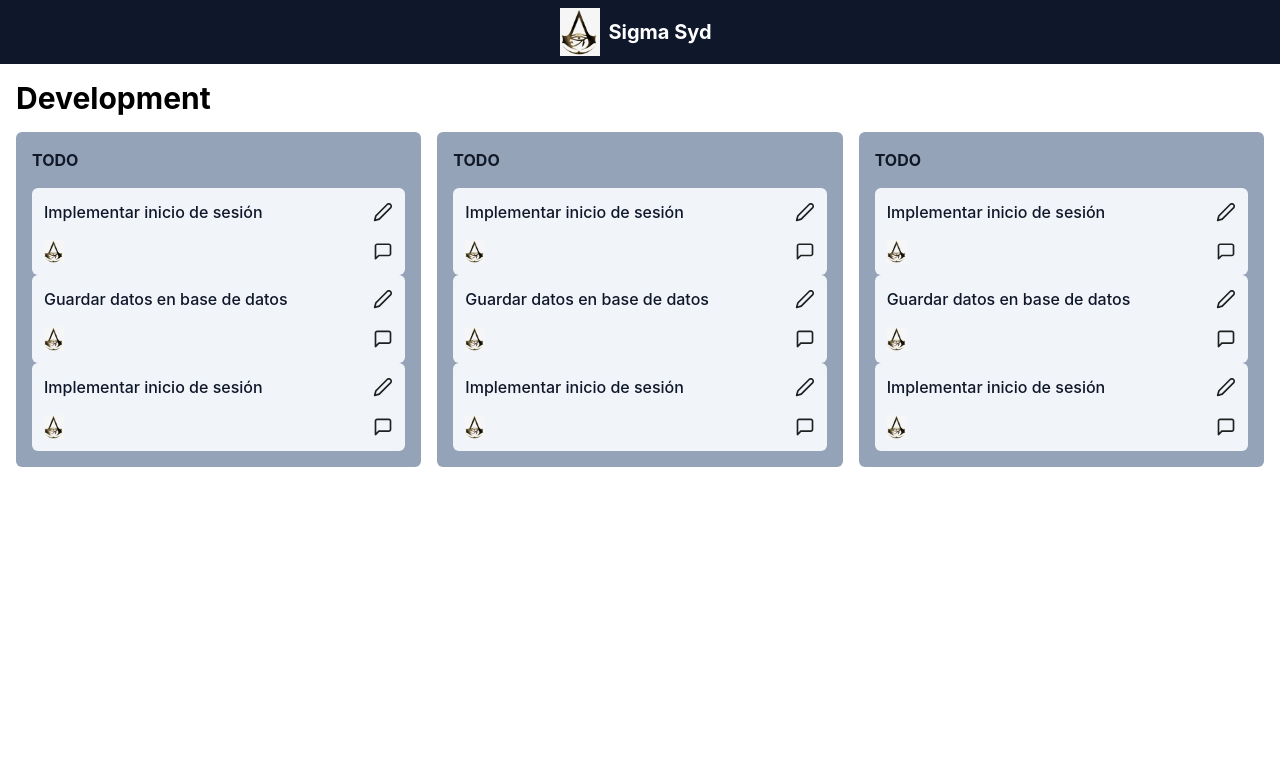
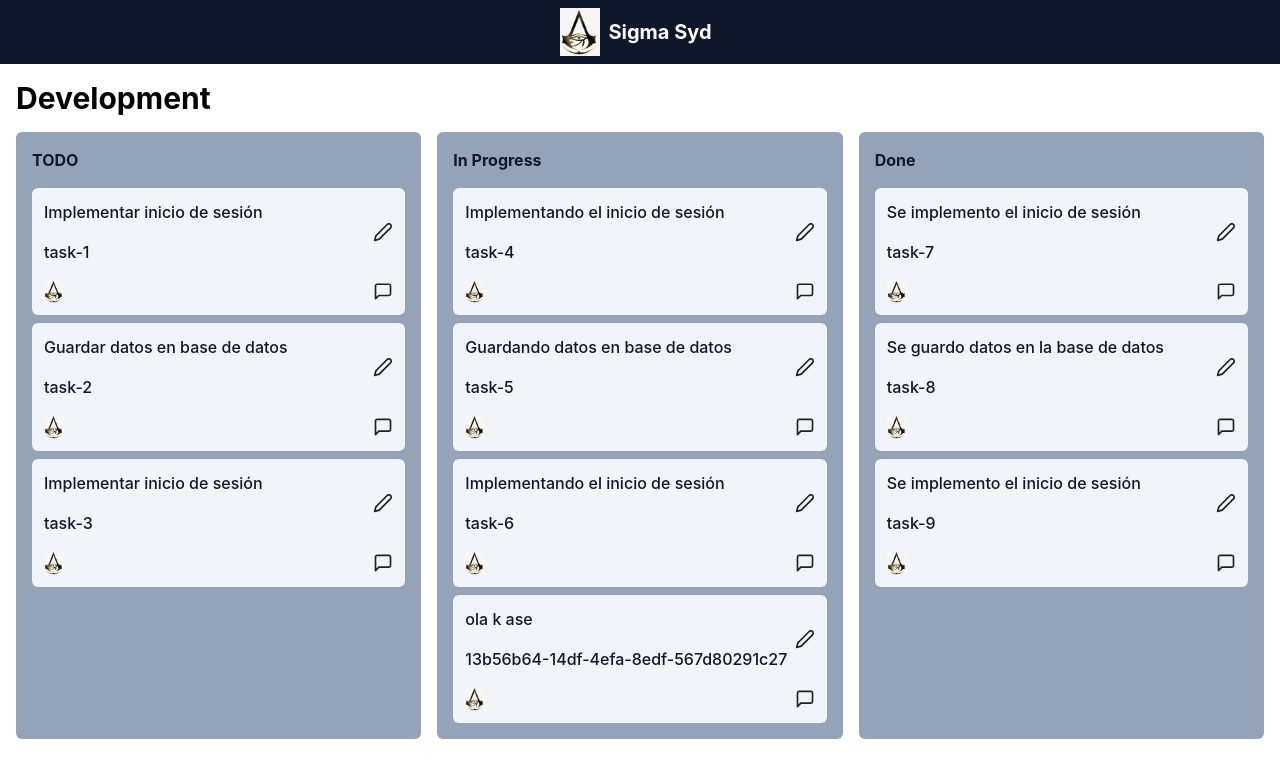
Before and after one commit to sigmasyd/custom-trello, a Next.js app: page / in a window 1280 px wide. Shown: the top 778 px of the page. Built offline with nearby package versions, Linux system fonts and the light colour scheme.

Commit message:
Generando uuid

```diff
--- a/components/board.js
+++ b/components/board.js
@@ -1,41 +1,92 @@
 import List from "../components/list"
 import Card from "../components/card"
+import { useState, useEffect } from "react"
 
-const cardList = [
+const todoList = [
   {
-    text: 'Implementar inicio de sesión'
+    text: 'Implementar inicio de sesión',
+    id: 'task-1'
   },
   {
-    text: 'Guardar datos en base de datos'
+    text: 'Guardar datos en base de datos',
+    id: 'task-2'
   },
   {
-    text: 'Implementar inicio de sesión'
+    text: 'Implementar inicio de sesión',
+    id: 'task-3'
   },
 ]
 
+const inProgressList = [
+  {
+    text: 'Implementando el inicio de sesión',
+    id: 'task-4'
+  },
+  {
+    text: 'Guardando datos en base de datos',
+    id: 'task-5'
+  },
+  {
+    text: 'Implementando el inicio de sesión',
+    id: 'task-6'
+  }
+]
+
+const doneList = [
+  {
+    text: 'Se implemento el inicio de sesión',
+    id: 'task-7'
+  },
+  {
+    text: 'Se guardo datos en la base de datos',
+    id: 'task-8'
+  },
+  {
+    text: 'Se implemento el inicio de sesión',
+    id: 'task-9'
+  }
+]
+
 export default function Board() {
+  const [ listOfList, setListOfList ] = useState({
+    todoList,
+    inProgressList,
+    doneList
+  })
+
+  useEffect(() => {
+    setTimeout(() => {
+      const listOfListClone = structuredClone(listOfList)
+      listOfListClone.inProgressList.push({
+        text: 'ola k ase',
+        id: crypto.randomUUID()
+      })
+      setListOfList(listOfListClone)
+    },5000)
+  })
+
   return (
     <div className="p-4">
       <h1 className="text-3xl font-bold mb-4">Development</h1>
       <main className="flex justify-between gap-4">
         <List name="TODO">
           {
-            cardList.map( (item, index) => (
-              <Card {...item} key={index}/>
+            listOfList.todoList.map( (item) => (
+              <Card {...item} key={item.id}/>
             ))
           }
         </List>
-        <List name="TODO">
+        <List name="In Progress">
           {
-            cardList.map( (item, index) => (
-              <Card {...item} key={index}/>
+            listOfList.inProgressList.map( (item, index) => (
+              <Card {...item} key={item.id}/>
             ))
           }
         </List>
-        <List name="TODO">
+        <List name="Done">
           {
-            cardList.map( (item, index) => (
-              <Card {...item} key={index}/>
+            listOfList.doneList.map( (item, index) => (
+              <Card {...item} key={item.id}/>
             ))
           }
         </List>
--- a/components/card.js
+++ b/components/card.js
@@ -1,11 +1,18 @@
 import React from 'react'
 import Image from 'next/image'
 
-export default function Card({ text }) {
+export default function Card({ text, id }) {
+  const handleClick = () => {
+    console.log(id)
+  }
+
   return (
-    <div className='bg-slate-100 text-slate-900 rounded-md p-3 flex flex-col gap-4'>
+    <div onClick={handleClick} className='bg-slate-100 text-slate-900 rounded-md p-3 flex flex-col gap-4'>
       <div className='flex justify-between'>
-        <p className='font-medium'>{ text }</p>
+        <div className='flex flex-col gap-4'>
+          <p className='font-medium'>{ text }</p>
+          <p className='font-medium'>{ id }</p>
+        </div>
         <Image src='/static/icons/edit.svg' alt="" width={20} height={20} />
       </div>
       <div className='flex justify-between'>
--- a/components/list.js
+++ b/components/list.js
@@ -4,7 +4,9 @@ export default function List({ children, name }) {
   return (
     <div className='p-4 bg-slate-400 rounded-md flex-1'>
       <h2 className='text-gray-900 font-bold mb-4'>{name}</h2>
-      {children}
+      <div className='flex flex-col gap-2'>
+        {children}
+      </div>
     </div>
   )
 }
```
